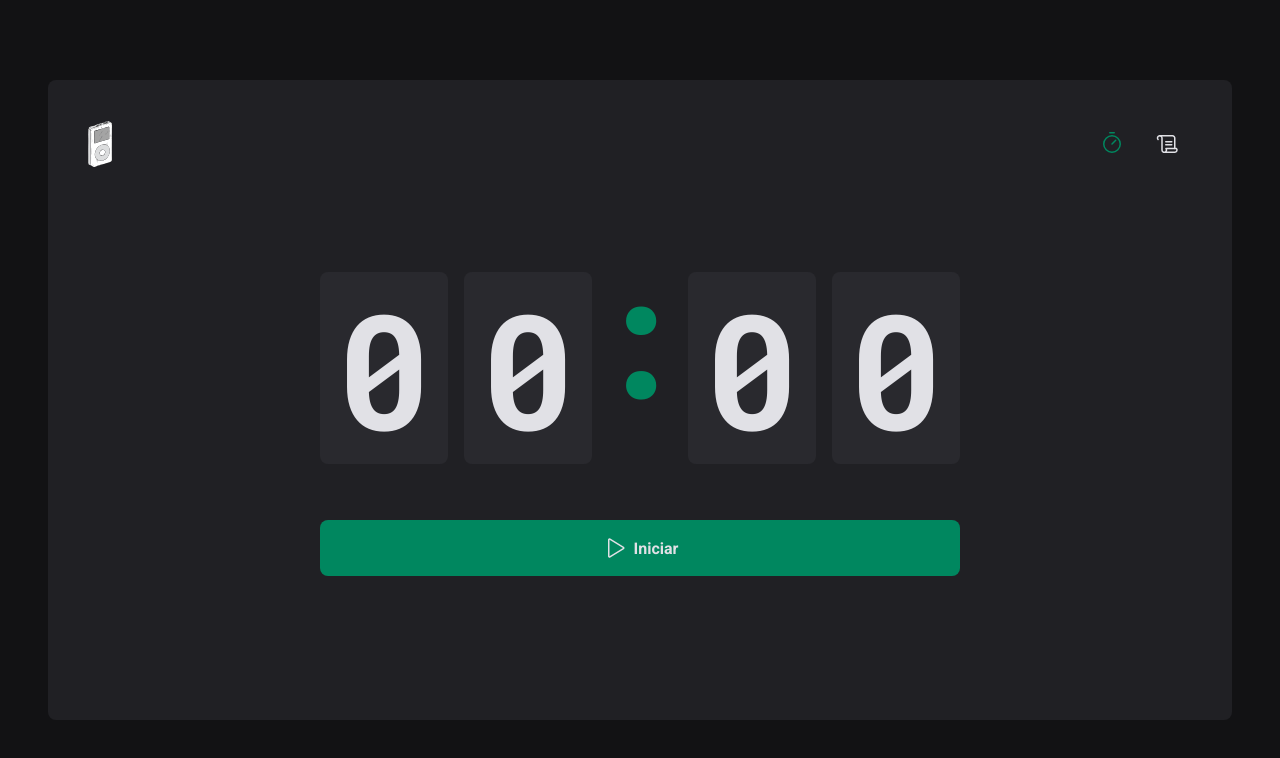
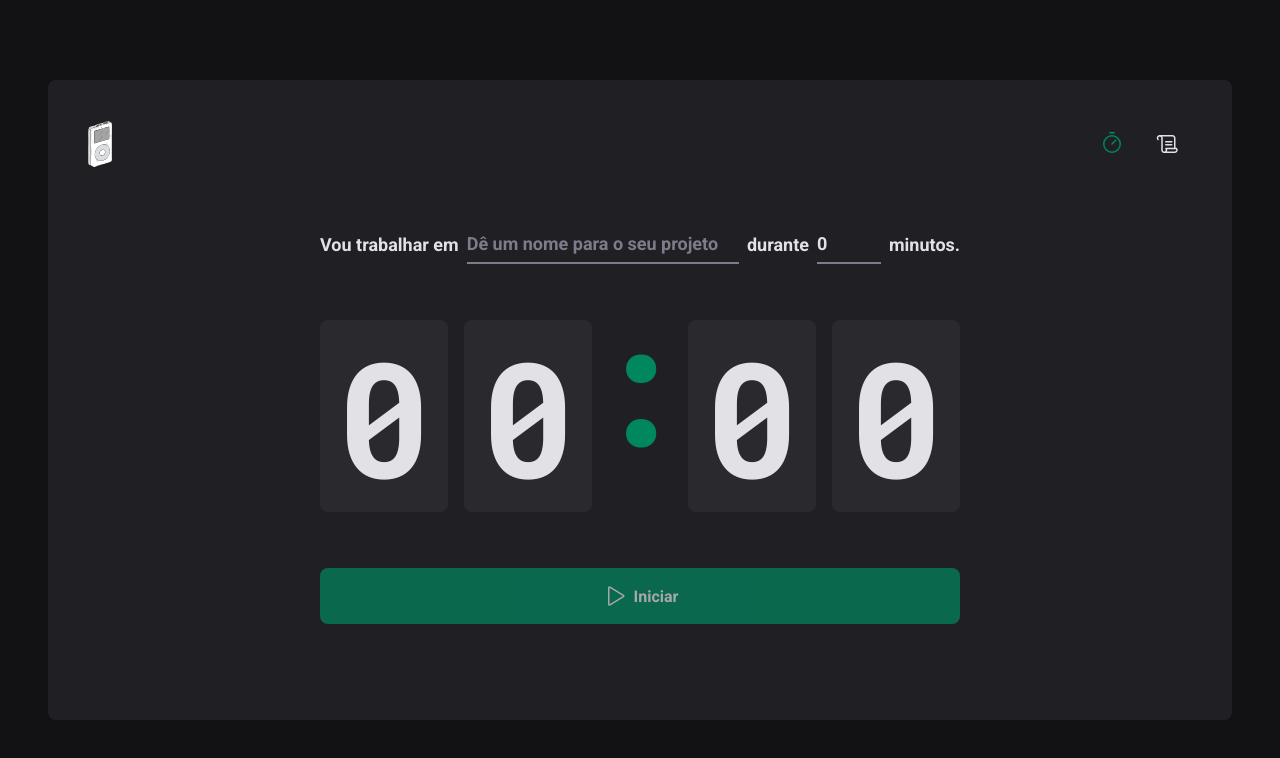
Before and after one commit to Kaue-G/Timer-Pomodoro, a React (Vite) app: page / in a window 1280 px wide. Shown: the top 758 px of the page. Built offline with nearby package versions, Linux system fonts and the light colour scheme.

Commit message:
context in components

```diff
--- a/src/pages/Home/index.tsx
+++ b/src/pages/Home/index.tsx
@@ -7,6 +7,9 @@
 import { createContext, useState } from 'react';
 import { NewCycleForm } from './pageComponents/NewCycleForm';
 import { Countdown } from './pageComponents/Countdown';
+import * as zod from 'zod';
+import { useForm, FormProvider } from 'react-hook-form';
+import { zodResolver } from '@hookform/resolvers/zod';
 
 interface Cycle {
   id: string;
@@ -20,16 +23,43 @@
 interface CycleContextType {
   activeCycle: Cycle | undefined;
   activeCycleId: string | null;
+  amountSecondsPassed: number;
   markCurrentCycleAsFinished: () => void;
+  setSecondsPassed: (seconds: number) => void;
 }
 
 export const CyclesContext = createContext({} as CycleContextType);
 
+const newCycleFormValidationSchema = zod.object({
+  task: zod.string().min(1, 'Informe a tarefa'),
+  minutesAmount: zod
+    .number()
+    .min(5, 'O ciclo precisa ser de no minimo 5 minutos')
+    .max(60, 'O ciclo precisa ser de no máximo 60 minutos'),
+});
+
+type NewCycleFormData = zod.infer<typeof newCycleFormValidationSchema>;
+
 export function Home() {
   const [cycles, setCycles] = useState<Cycle[]>([]);
   const [activeCycleId, setActiveCycleId] = useState<string | null>(null);
+  const [amountSecondsPassed, setAmountSecondsPassed] = useState(0);
+
+  const newCycleForm = useForm<NewCycleFormData>({
+    resolver: zodResolver(newCycleFormValidationSchema),
+    defaultValues: {
+      task: '',
+      minutesAmount: 0,
+    },
+  });
+
+  const { handleSubmit, watch, reset } = newCycleForm;
 
   const activeCycle = cycles.find((cycle) => cycle.id === activeCycleId);
+
+  function setSecondsPassed(seconds: number) {
+    setAmountSecondsPassed(seconds);
+  }
 
   function markCurrentCycleAsFinished() {
     setCycles((state) =>
@@ -43,20 +73,20 @@
     );
   }
 
-  // function handleCreateNewCycle(data: NewCycleFormData) {
-  //   const newCycle: Cycle = {
-  //     id: String(new Date().getTime()),
-  //     task: data.task,
-  //     minutesAmount: data.minutesAmount,
-  //     startDate: new Date(),
-  //   };
+  function handleCreateNewCycle(data: NewCycleFormData) {
+    const newCycle: Cycle = {
+      id: String(new Date().getTime()),
+      task: data.task,
+      minutesAmount: data.minutesAmount,
+      startDate: new Date(),
+    };
 
-  //   setCycles((state) => [...state, newCycle]);
-  //   setActiveCycleId(newCycle.id);
-  //   setAmountSecondsPassed(0);
+    setCycles((state) => [...state, newCycle]);
+    setActiveCycleId(newCycle.id);
+    setAmountSecondsPassed(0);
 
-  //   reset();
-  // }
+    reset();
+  }
 
   function handleInterruptCycle() {
     setCycles((state) =>
@@ -72,16 +102,24 @@
     setActiveCycleId(null);
   }
 
-  // const task = watch('task');
-  // const isSubmitDisabled = !task;
+  const task = watch('task');
+  const isSubmitDisabled = !task;
 
   return (
     <HomerContainer>
-      <form /* onSubmit={handleSubmit(handleCreateNewCycle)} */ action="">
+      <form onSubmit={handleSubmit(handleCreateNewCycle)} action="">
         <CyclesContext.Provider
-          value={{ activeCycle, activeCycleId, markCurrentCycleAsFinished }}
+          value={{
+            activeCycle,
+            activeCycleId,
+            amountSecondsPassed,
+            setSecondsPassed,
+            markCurrentCycleAsFinished,
+          }}
         >
-          {/* <NewCycleForm /> */}
+          <FormProvider {...newCycleForm}>
+            <NewCycleForm />
+          </FormProvider>
           <Countdown />
         </CyclesContext.Provider>
 
@@ -91,7 +129,7 @@
             Pausar
           </StopCountdownButton>
         ) : (
-          <StartCountdownButton /* disabled={isSubmitDisabled} */ type="submit">
+          <StartCountdownButton disabled={isSubmitDisabled} type="submit">
             <Play size={24} />
             Iniciar
           </StartCountdownButton>
--- a/src/pages/Home/pageComponents/Countdown/index.tsx
+++ b/src/pages/Home/pageComponents/Countdown/index.tsx
@@ -1,13 +1,17 @@
 import { CountdownContainer, Separator } from './styles';
-import { useContext, useEffect, useState } from 'react';
+import { useContext, useEffect } from 'react';
 import { differenceInSeconds } from 'date-fns';
 import { CyclesContext } from '../..';
 
 export function Countdown() {
-  const { activeCycle, activeCycleId, markCurrentCycleAsFinished } =
-    useContext(CyclesContext);
+  const {
+    activeCycle,
+    activeCycleId,
+    amountSecondsPassed,
+    setSecondsPassed,
+    markCurrentCycleAsFinished,
+  } = useContext(CyclesContext);
 
-  const [amountSecondsPassed, setAmountSecondsPassed] = useState(0);
   const totalSeconds = activeCycle ? activeCycle.minutesAmount * 60 : 0;
 
   useEffect(() => {
@@ -23,11 +27,11 @@
         if (secondsDifference >= totalSeconds) {
           markCurrentCycleAsFinished();
 
-          setAmountSecondsPassed(totalSeconds);
+          setSecondsPassed(totalSeconds);
 
           clearInterval(interval);
         } else {
-          setAmountSecondsPassed(secondsDifference);
+          setSecondsPassed(secondsDifference);
         }
       }, 1000);
     }
@@ -35,7 +39,13 @@
     return () => {
       clearInterval(interval);
     };
-  }, [activeCycle, totalSeconds, activeCycleId, markCurrentCycleAsFinished]);
+  }, [
+    activeCycle,
+    totalSeconds,
+    activeCycleId,
+    setSecondsPassed,
+    markCurrentCycleAsFinished,
+  ]);
 
   const currentSeconds = activeCycle ? totalSeconds - amountSecondsPassed : 0;
 
--- a/src/pages/Home/pageComponents/NewCycleForm/index.tsx
+++ b/src/pages/Home/pageComponents/NewCycleForm/index.tsx
@@ -1,31 +1,12 @@
 import { FormContainer, MinutesAmountInput, TaskInput } from './styles';
-import * as zod from 'zod';
-import { useForm } from 'react-hook-form';
-import { zodResolver } from '@hookform/resolvers/zod';
 import { useContext } from 'react';
 import { CyclesContext } from '../..';
-
-const newCycleFormValidationSchema = zod.object({
-  task: zod.string().min(1, 'Informe a tarefa'),
-  minutesAmount: zod
-    .number()
-    .min(5, 'O ciclo precisa ser de no minimo 5 minutos')
-    .max(60, 'O ciclo precisa ser de no máximo 60 minutos'),
-});
-
-type NewCycleFormData = zod.infer<typeof newCycleFormValidationSchema>;
+import { useFormContext } from 'react-hook-form';
 
 export function NewCycleForm() {
-
   const { activeCycle } = useContext(CyclesContext);
 
-  const { register, handleSubmit, watch, reset } = useForm<NewCycleFormData>({
-    resolver: zodResolver(newCycleFormValidationSchema),
-    defaultValues: {
-      task: '',
-      minutesAmount: 0,
-    },
-  });
+  const { register } = useFormContext();
 
   return (
     <FormContainer>
```
